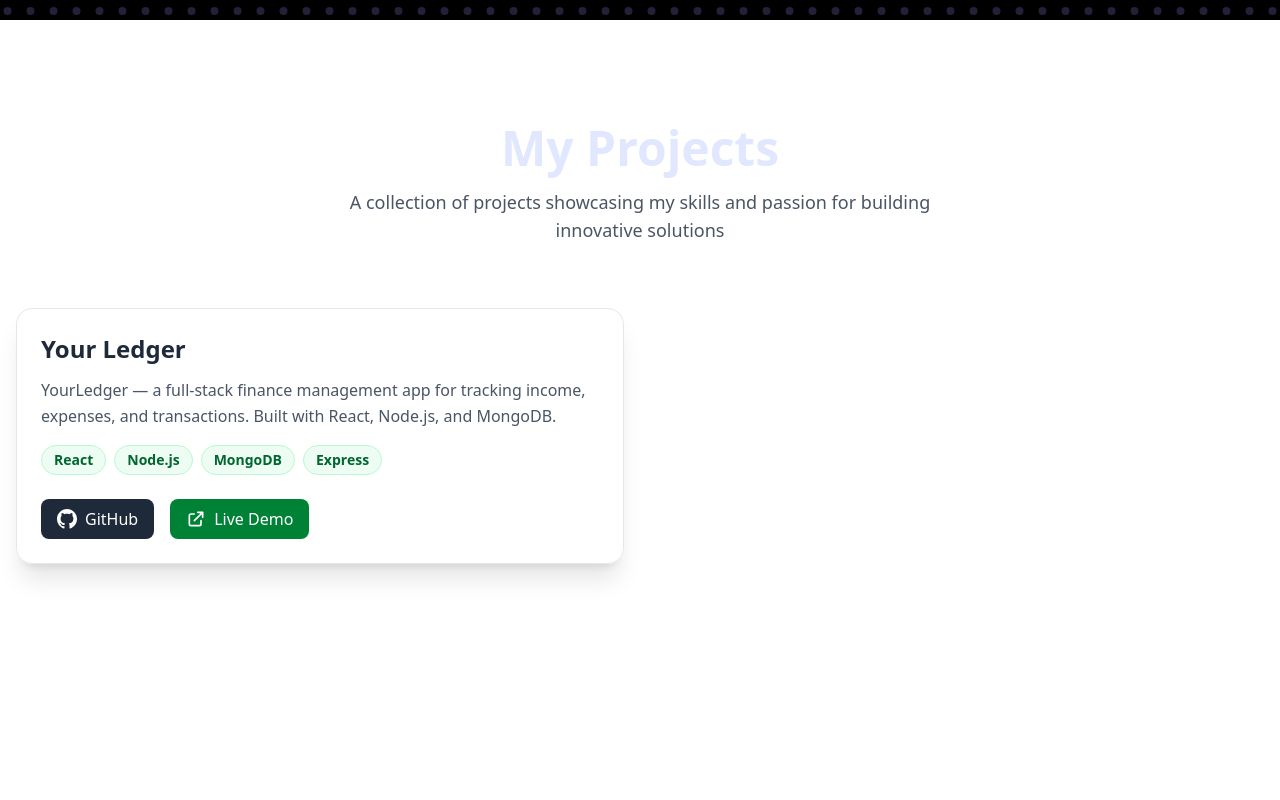
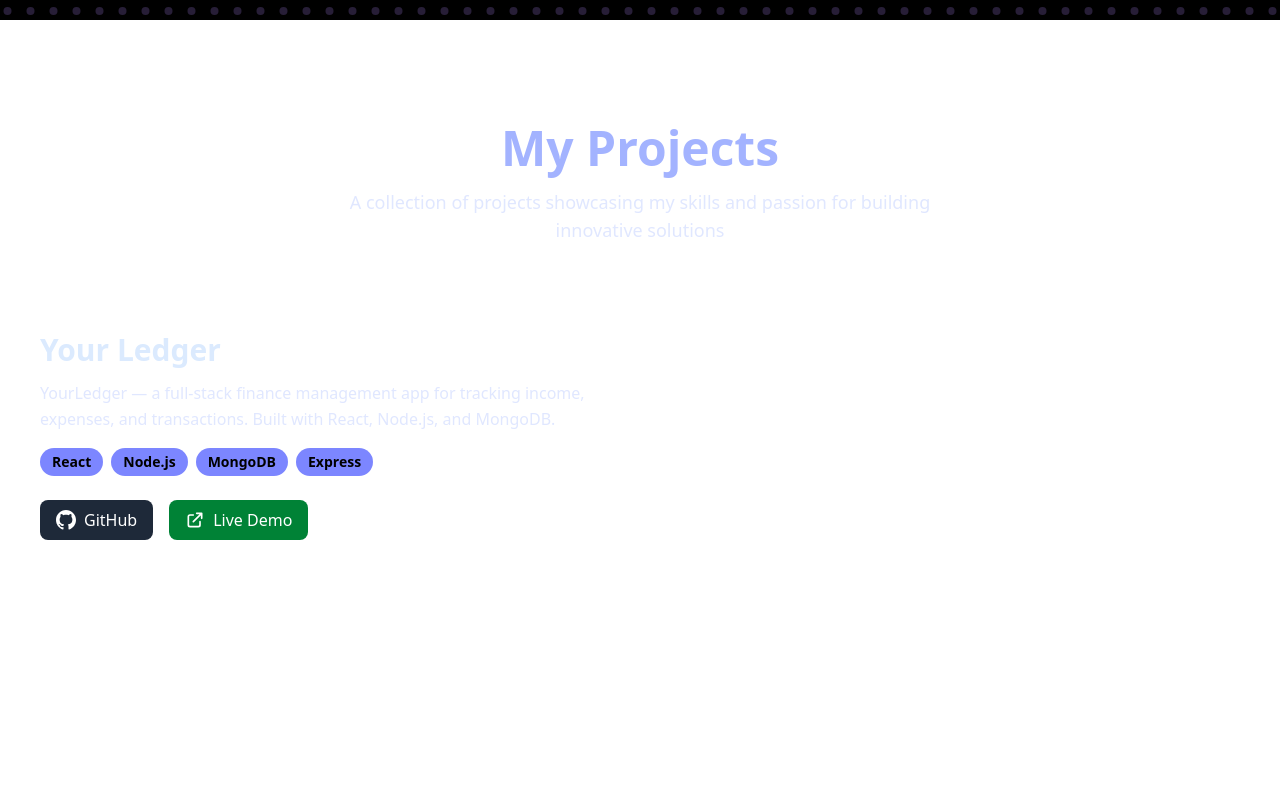
Before and after one commit to SwayamWakodikar/Portfolio, a React (Vite) app in the folder client/: page / in a window 1280 px wide. Shown: the part 780-1580 px from the top of the page. Built offline with nearby package versions, Linux system fonts and the light colour scheme.

Commit message:
changed and optimized the navbar , project section,profile section

```diff
--- a/client/src/components/Navbar.jsx
+++ b/client/src/components/Navbar.jsx
@@ -10,13 +10,14 @@ const Navbar = () => {
   };
 
   return (
-    <nav className="fixed top-4 left-1/2 transform -translate-x-1/2 w-[95%] max-w-6xl backdrop-blur-sm rounded-full flex flex-col md:flex-row items-center justify-between px-6 md:px-10 py-3 md:py-4 z-50  ">
+    <nav draggable="false" className="select-none fixed top-4 left-1/2 transform -translate-x-1/2 w-[95%] max-w-6xl backdrop-blur-xs rounded-full flex flex-col md:flex-row items-center justify-between px-6 md:px-10 py-3 md:py-4 z-50  ">
       <h1 className="text-lg md:text-2xl font-bold text-white mb-2 md:mb-0 cursor-default" onClick={e=>handleSmoothScroll(e,'About')}>
         Swayam Wakodikar
       </h1>
       <ul className="flex flex-wrap items-center justify-center gap-4 md:gap-6 md:space-x-0 text-sm md:text-base">
         <li>
           <a
+            draggable="false"
             href="#About"
             className="text-white hover:text-indigo-300 transition-colors font-medium"
             onClick={e => handleSmoothScroll(e, 'About')}
@@ -26,6 +27,7 @@ const Navbar = () => {
         </li>
         <li>
           <a
+            draggable="false"
             href="#Projects"
             className="text-white hover:text-indigo-300 transition-colors font-medium"
             onClick={e => handleSmoothScroll(e, 'Projects')}
@@ -35,6 +37,7 @@ const Navbar = () => {
         </li>
         <li>
           <a
+            draggable="false"
             href="#Experience"
             className="text-white hover:text-indigo-300 transition-colors font-medium"
             onClick={e => handleSmoothScroll(e, 'Experience')}
@@ -44,6 +47,7 @@ const Navbar = () => {
         </li>
         <li>
           <a
+            draggable="false"
             href="#Contact"
             className="text-white hover:text-indigo-300 transition-colors font-medium"
             onClick={e => handleSmoothScroll(e, 'Contact')}
--- a/client/src/components/Profile.jsx
+++ b/client/src/components/Profile.jsx
@@ -59,7 +59,7 @@ const Profile = () => {
           {/* Skills Section */}
           <div className="flex-1 w-full lg:w-auto">
             <div className=" bg-transparent rounded-2xl shadow-xl p-8 border ">
-              <div className="font-bold text-3xl lg:text-4xl mb-6 text-indigo-100">
+              <div className="font-bold text-3xl lg:text-4xl mb-6 text-indigo-300">
                 Skills
               </div>
               <div className="grid text-white grid-cols-2 md:grid-cols-3 gap-4 lg:gap-6 w-full">
--- a/client/src/components/Projects.jsx
+++ b/client/src/components/Projects.jsx
@@ -40,10 +40,10 @@ const Projects = () => {
     <div className="w-screen min-h-screen py-20 px-4 bg-linear-to-b bg-transparent">
       <div className="max-w-7xl mx-auto">
         <div className="text-center mb-16">
-          <h2 className="text-5xl font-bold bg-linear-to-r text-indigo-100 bg-clip-text  mb-4">
+          <h2 className="text-5xl font-bold bg-linear-to-r text-indigo-300 bg-clip-text  mb-4">
             My Projects
           </h2>
-          <p className="text-gray-600 text-lg max-w-2xl mx-auto">
+          <p className="text-indigo-100 text-lg max-w-2xl mx-auto">
             A collection of projects showcasing my skills and passion for building innovative solutions
           </p>
         </div>
@@ -52,15 +52,15 @@ const Projects = () => {
           {projects.map((project) => (
             <div
               key={project.id}
-              className="group relative bg-white/80 backdrop-blur-md rounded-2xl shadow-xl overflow-hidden border border-gray-200 hover:shadow-2xl transition-all duration-300 hover:scale-[1.02]"
+              className="group relative  backdrop-blur-xs rounded-2xl overflow-hidden transition-all duration-300 hover:scale-[1.05]"
             >
-              <div className="absolute inset-0 bg-linear-to-br from-green-50/50 to-transparent opacity-0 group-hover:opacity-100 transition-opacity duration-300"></div>
+              {/* <div className="absolute inset-0 bg-linear-to-br from-green-50/50 to-transparent opacity-0 group-hover:opacity-100 transition-opacity duration-300"></div> */}
 
               <div className="relative p-6">
-                <h3 className="text-2xl font-bold text-gray-800 mb-3 group-hover:text-green-700 transition-colors">
+                <h3 className="text-3xl font-bold text-blue-100 mb-3 group-hover:text-blue-100 transition-colors">
                   {project.title}
                 </h3>
-                <p className="text-gray-600 mb-4 leading-relaxed">
+                <p className="text-indigo-100 mb-4 leading-relaxed">
                   {project.description}
                 </p>
 
@@ -68,7 +68,7 @@ const Projects = () => {
                   {project.tech.map((tech, index) => (
                     <span
                       key={index}
-                      className="px-3 py-1 bg-green-100/50 text-green-800 text-sm font-semibold rounded-full border border-green-200"
+                      className="px-3 py-1 bg-indigo-400 text-black text-sm font-semibold rounded-full "
                     >
                       {tech}
                     </span>
```
